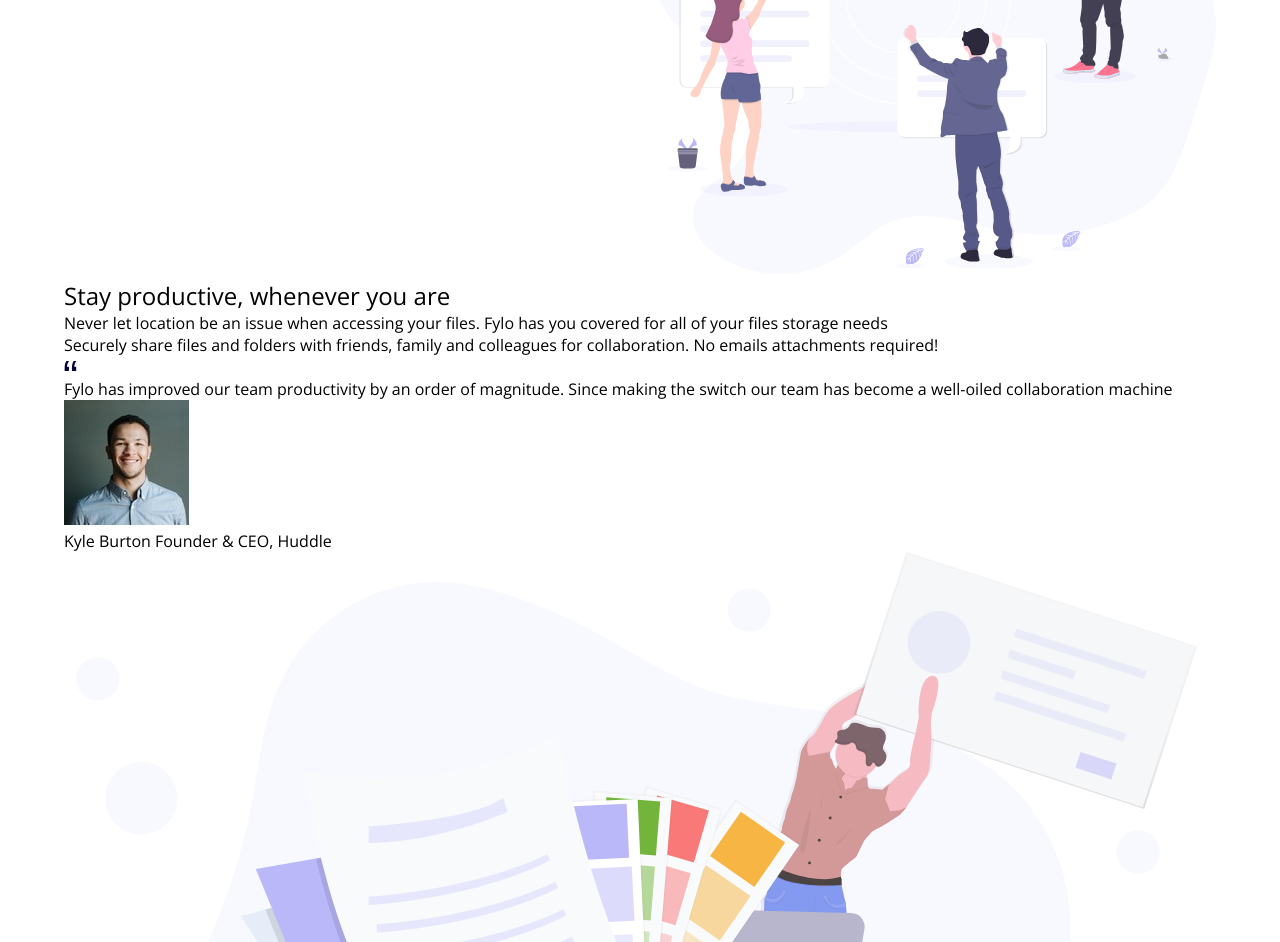
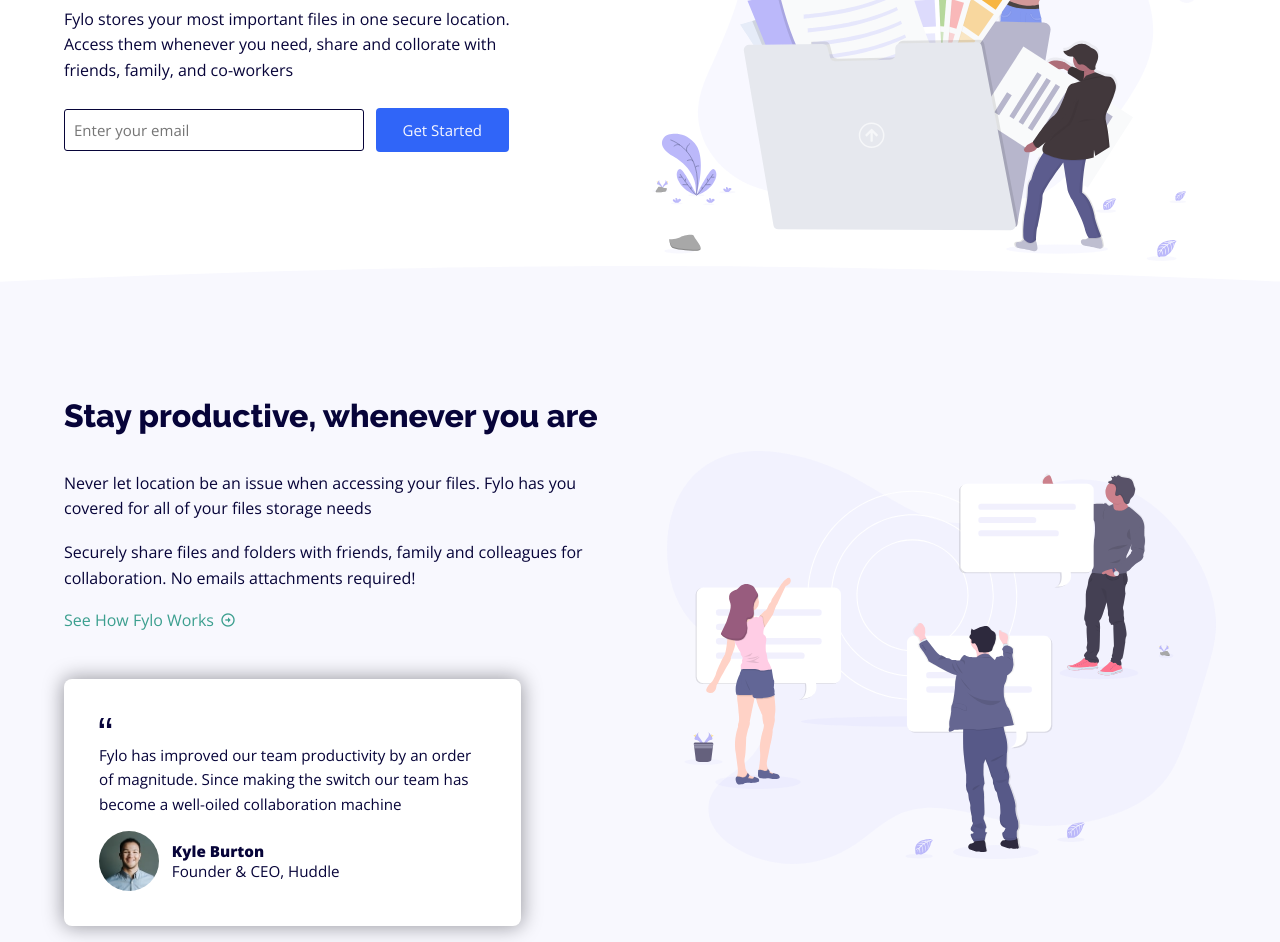
Before and after one commit to Juadebfm/Fylo_Landing_Page, a plain HTML site: page index.html in a window 1280 px wide. Shown: the part 318-1260 px from the top of the page. Drawn offline with nearby package versions, Linux system fonts and the light colour scheme.

Commit message:
Social Prove Section Set For Desktop

```diff
--- a/index.html
+++ b/index.html
@@ -24,7 +24,7 @@
     <title>Pluralcode Academy | Fylo landing</title>
   </head>
   <body>
-    <nav>
+    <nav class="container_pad">
       <div class="logo">
         <img src="./images/logo.svg" alt="Company Brand" />
       </div>
@@ -35,7 +35,7 @@
       </ul>
     </nav>
     <main>
-      <section class="hero">
+      <section class="hero container_pad_2">
         <div class="hero_details">
           <h1>All your files in one secure location, accessible anywhere</h1>
           <p>
@@ -49,28 +49,34 @@
           </form>
         </div>
         <div class="hero_img">
-          <img src="./images/illustration-2.svg" alt="" />
+          <img src="./images/illustration-1.svg" alt="" />
         </div>
       </section>
       <section class="social_prove">
+        <div class="social_prove_container container_pad_2">
           <div class="social_prove_writeup">
-          <div class="social_prove_main">
+            <div class="social_prove_details">
               <h2>Stay productive, whenever you are</h2>
               <p>
-              Never let location be an issue when accessing your files. Fylo has
-              you covered for all of your files storage needs
+                Never let location be an issue when accessing your files. Fylo
+                has you covered for all of your files storage needs
               </p>
               <p>
                 Securely share files and folders with friends, family and
                 colleagues for collaboration. No emails attachments required!
               </p>
+
+              <span>
+                <a href="#">See How Fylo Works</a>
+                <i class="bx bx-right-arrow-circle"></i>
+              </span>
             </div>
             <div class="social_prove_sub">
               <img src="./images/icon-quotes.svg" alt="Quotation" />
               <p>
-              Fylo has improved our team productivity by an order of magnitude.
-              Since making the switch our team has become a well-oiled
-              collaboration machine
+                Fylo has improved our team productivity by an order of
+                magnitude. Since making the switch our team has become a
+                well-oiled collaboration machine
               </p>
               <div class="profile">
                 <img src="./images/avatar-testimonial.jpg" alt="pp" />
@@ -82,7 +88,8 @@
             </div>
           </div>
           <div class="social_prove_img">
-          <img src="./images/illustration-1.svg" alt="" />
+            <img src="./images/illustration-2.svg" alt="" />
+          </div>
         </div>
       </section>
       <section class="CTA">
--- a/style.css
+++ b/style.css
@@ -9,6 +9,7 @@
   --sec-blue: hsl(238, 22%, 44%);
 
   /* Accent */
+  --tertiary-blue_hover: hsla(224, 93%, 58%, 0.827);
   --tertiary-blue: hsl(224, 93%, 58%);
   --mid-blue: hsl(170, 45%, 43%);
 
@@ -18,14 +19,25 @@
 
   /* Font Size */
   --body-ff: 16px;
+
+  /* Font Family */
+  --raleway: "Raleway", sans-serif;
+  --open-sans: "Open Sans", sans-serif;
 }
 /* Variables */
 
 /* Body & Utilities */
 body {
-  font-family: "Open Sans", sans-serif;
-  padding: 2rem 4rem;
+  font-family: var(--open-sans);
   overflow-x: hidden;
+}
+
+.container_pad {
+  padding: 1.8rem 4rem;
+}
+
+.container_pad_2 {
+  padding: 0rem 4rem;
 }
 /* Body & Utilities */
 
@@ -34,7 +46,7 @@ nav {
   display: flex;
   align-items: center;
   justify-content: space-between;
-  font-family: "Raleway", sans-serif;
+  font-family: var(--raleway);
   padding: 15px 0px;
   margin-bottom: 4rem;
 }
@@ -58,10 +70,183 @@ nav ul li:hover {
   text-underline-offset: 3px;
 }
 
-main {
+/* Nav Section */
+
+/* Main + Hero Section */
+
+main .hero {
+  display: flex;
+  justify-content: space-between;
+  gap: 2rem;
 }
 
-.hero {
+main .hero .hero_details {
+  flex-direction: column;
   display: flex;
+  align-items: start;
+  justify-content: start;
+  color: var(--primary-blue);
+  padding-top: 3.5rem;
 }
-/* Nav Section */
+
+main .hero .hero_details h1 {
+  line-height: 1.4;
+  font-weight: 800;
+  font-family: var(--raleway);
+  font-size: 32px;
+  margin-bottom: 18px;
+}
+
+main .hero .hero_details p {
+  line-height: 1.6;
+  width: 83%;
+  margin-bottom: 25px;
+}
+
+main .hero .hero_details form {
+  display: flex;
+  align-items: center;
+  justify-content: center;
+  gap: 12px;
+  width: 80%;
+}
+
+main .hero .hero_details form input,
+main .hero .hero_details form button {
+  font-family: inherit;
+  font-size: inherit;
+}
+
+main .hero .hero_details form input {
+  width: 68%;
+  padding: 9px;
+  border: 1px solid var(--primary-blue);
+  color: var(--primary-blue);
+  border-radius: 3px;
+}
+
+main .hero .hero_details form input:active,
+main .hero .hero_details form input:focus {
+  outline: none;
+}
+
+main .hero .hero_details form input::placeholder {
+  font-size: 15px;
+}
+
+main .hero .hero_details form button {
+  width: 30%;
+  font-size: 15px;
+  background-color: var(--tertiary-blue);
+  color: var(--lightest-grey-blue);
+  border: none;
+  outline: none;
+  border-radius: 4px;
+  padding: 12px 10px;
+}
+
+main .hero .hero_details form button:hover {
+  cursor: pointer;
+  transition: all 0.3s ease-in-out;
+  box-shadow: 0 7px 14px rgba(50, 50, 93, 0 1), 0 3px 6px rgba(0, 0, 0, 0.08);
+  background-color: var(--tertiary-blue_hover);
+}
+
+/* Main + Hero Section */
+
+/* Social Prove Section */
+.social_prove {
+  background-image: url(./images/bg-curve-desktop.svg);
+  background-position: center;
+  background-repeat: no-repeat;
+  background-size: cover;
+  padding-top: 8rem;
+  padding-bottom: 8rem;
+}
+
+.social_prove_container {
+  display: flex;
+  align-items: center;
+  justify-content: center;
+  gap: 2rem;
+  color: var(--primary-blue);
+}
+
+.social_prove_writeup .social_prove_details {
+  margin-bottom: 48px;
+}
+
+.social_prove_writeup .social_prove_details h2 {
+  line-height: 1.4;
+  font-weight: 800;
+  font-family: var(--raleway);
+  font-size: 32px;
+  margin-bottom: 32px;
+}
+
+.social_prove_writeup .social_prove_details p {
+  margin-bottom: 18px;
+  width: 98%;
+  line-height: 1.6;
+}
+
+.social_prove_writeup .social_prove_details span {
+  display: flex;
+  align-items: center;
+  justify-content: start;
+  gap: 6px;
+  color: var(--mid-blue);
+}
+
+.social_prove_writeup .social_prove_details span a {
+  color: inherit;
+  text-decoration: none;
+}
+
+.social_prove_writeup .social_prove_details span a:hover {
+  text-decoration: underline;
+  text-underline-offset: 7px;
+  transition: all 0.2s ease-in;
+}
+
+.social_prove_sub {
+  font-size: 95%;
+  width: 80%;
+  height: auto;
+  box-shadow: 0px 0px 20px 1px #01010a64;
+  padding: 35px;
+  background-color: #fff;
+  border-radius: 8px;
+  color: var(--primary-blue);
+}
+
+.social_prove_sub p {
+  line-height: 1.6;
+  margin-top: 9px;
+}
+
+.social_prove_sub .profile {
+  display: flex;
+  align-items: center;
+  justify-content: start;
+  margin-top: 15px;
+  gap: 0.8rem;
+}
+
+.social_prove_sub .profile img {
+  height: 60px;
+  width: 60px;
+  border-radius: 50%;
+}
+
+.social_prove_sub .profile_details {
+  display: flex;
+  flex-direction: column;
+  align-items: start;
+  justify-content: center;
+}
+
+.social_prove_sub .profile_details span:nth-child(1) {
+  font-weight: 800;
+}
+/* Social Prove Section */
```
Lines whose indentation alone changed are shown as unchanged.
